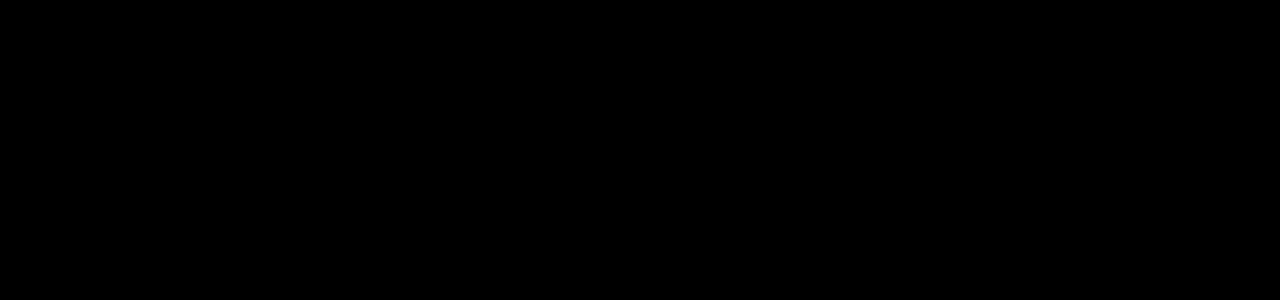
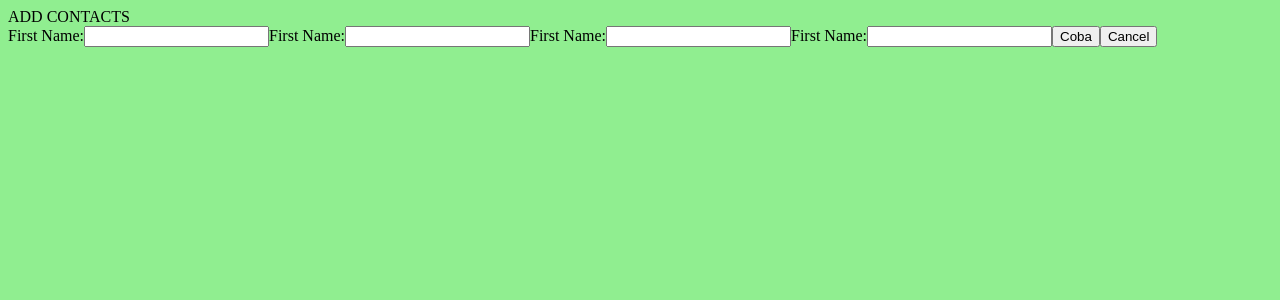
Before and after one commit to JulluisW/goto-phone-book-project-assignment, a Next.js app: page /contacts/add in a window 1280 px wide. Before the commit this address had no page. Shown: the top 300 px of the page. Built offline with nearby package versions, Linux system fonts and the light colour scheme.

Commit message:
Progress setting up pages

```diff
--- /dev/null
+++ b/src/app/contacts/add/page.tsx
@@ -0,0 +1,14 @@
+//API
+import { ContactForm } from "@/components";
+
+//Components
+
+export default async function AddContactPage() {
+  //Constants
+  return (
+    <main>
+      <div>ADD CONTACTS</div>
+      <ContactForm type="add" />
+    </main>
+  );
+}
--- a/src/app/layout.tsx
+++ b/src/app/layout.tsx
@@ -12,12 +12,10 @@
 }) {
   return (
     <html lang="en">
-      <head>
-
-      </head>
+      <head></head>
       <body
         style={{
-          background: "black",
+          background: "lightgreen",
         }}
       >
         {children}
--- /dev/null
+++ b/src/components/contactForm/contactForm.tsx
@@ -0,0 +1,87 @@
+/* eslint-disable @next/next/no-img-element */
+"use client";
+import React, { useEffect, useState } from "react";
+import { useRouter } from "next/navigation";
+
+//API
+import { gql } from "@apollo/client";
+import client from "@/lib/apollo-client";
+
+//Constants
+
+//Types
+type Props = {
+  type: "add" | "edit";
+};
+
+export function ContactForm({ type = "add" }: Props) {
+  //States
+
+  //Constants
+  const router = useRouter();
+
+  // Functions
+  const onHandleSubmitContact = async () => {
+    try {
+      const { data } = await client.mutate({
+        mutation: gql`
+          mutation AddContactWithPhones(
+            $first_name: String!
+            $last_name: String!
+            $phones: [phone_insert_input!]!
+          ) {
+            insert_contact(
+              objects: {
+                first_name: $first_name
+                last_name: $last_name
+                phones: { data: $phones }
+              }
+            ) {
+              returning {
+                first_name
+                last_name
+                id
+                phones {
+                  number
+                }
+              }
+            }
+          }
+        `,
+        variables: {
+          first_name: "Tommi",
+          last_name: "Immot",
+          phones: [
+            {
+              number: "+34580438095435",
+            },
+            {
+              number: "+345435435345",
+            },
+          ],
+        },
+      });
+
+      console.log(data);
+    } catch (error) {
+      console.log(error);
+    }
+  };
+
+  return (
+    <div>
+      <label htmlFor="first_name">First Name:</label>
+      <input type="text" name="first_name" id="first_name" />
+      <label htmlFor="first_name">First Name:</label>
+      <input type="text" name="last_name" id="last_name" />
+      <label htmlFor="first_name">First Name:</label>
+      <input type="text" name="first_name" id="first_name" />
+      <label htmlFor="first_name">First Name:</label>
+      <input type="text" name="first_name" id="first_name" />
+
+      <button onClick={onHandleSubmitContact}>Coba</button>
+
+      <button onClick={() => router.push("/contacts")}>Cancel</button>
+    </div>
+  );
+}
--- a/src/components/contactList.tsx
+++ b/src/components/contactList/contactList.tsx
@@ -1,6 +1,8 @@
 /* eslint-disable @next/next/no-img-element */
 "use client";
+
 import React, { useEffect, useState } from "react";
+import { useRouter } from "next/navigation";
 
 //API
 import { css } from "@emotion/css";
@@ -9,30 +11,48 @@
 //Constants
 import { dummy_contacts_list } from "@/constants/contacts";
 
+//Styles
+import * as styles from "./styles";
+
 //Types
 type Props = {
-  contacts: [];
+  contacts: any;
 };
 
-export function ContactList({ contacts }: Props) {
+export function ContactList({ contacts = [] }: Props) {
+  //Constants
+  const router = useRouter();
+
+  console.log(contacts, ",<<<<<");
+
   // const [contactList, setContactList] = useState([dummy_contacts_list]);
   // useEffect(() => {
   //   setContactList(contacts);
   // }, [contacts]);
+
+  // Functions
+  const onHandleAddContact = () => {
+    router.push("/contacts/add");
+  };
+
+  console.log(contacts, "<<<");
 
   return (
     <div>
       <Global
         styles={cssR`
           * {
-            color: white;
+            color: gray;
             font-family: 'Open Sans', sans-serif;
           }
         `}
       />
 
       <div>
-        <h1>Favourites</h1>
+        <div className={styles.header_style}>
+          <h1>Favourites</h1>
+          <button onClick={onHandleAddContact}>+</button>
+        </div>
         <ul
           className={css`
             overflow: scroll;
@@ -41,7 +61,7 @@
             padding: 0 0 10px 0;
           `}
         >
-          {dummy_contacts_list.map((contact: any) => (
+          {contacts.map((contact: any) => (
             <li
               className={css`
                 list-style: none;
--- /dev/null
+++ b/src/components/contactList/styles.tsx
@@ -0,0 +1,7 @@
+import { css } from "@emotion/css";
+
+export const header_style = css`
+  width: 100%;
+  display: flex;
+  justify-content: space-between;
+`;
--- a/src/components/index.ts
+++ b/src/components/index.ts
@@ -1 +1,2 @@
-export {ContactList} from "@/components/contactList";
+export { ContactList } from "@/components/contactList/contactList";
+export { ContactForm } from "@/components/contactForm/contactForm";
```
Also changed, not shown: src/app/contacts/page.tsx (added, +19 -0 lines), src/app/page.tsx (+2 -41 lines), src/hooks/useContactAPI.ts (added, +49 -0 lines), src/components/contactForm/styles.ts (added).
